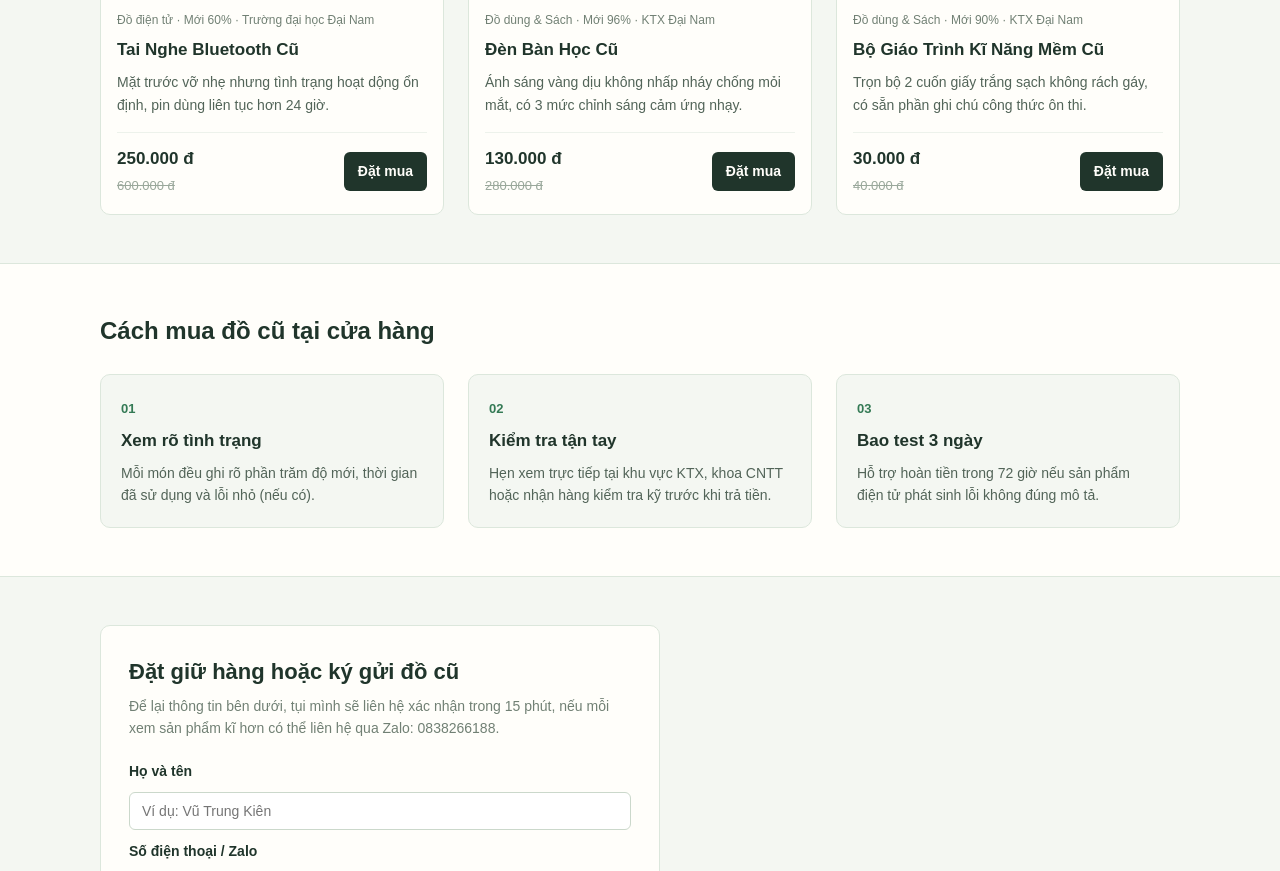
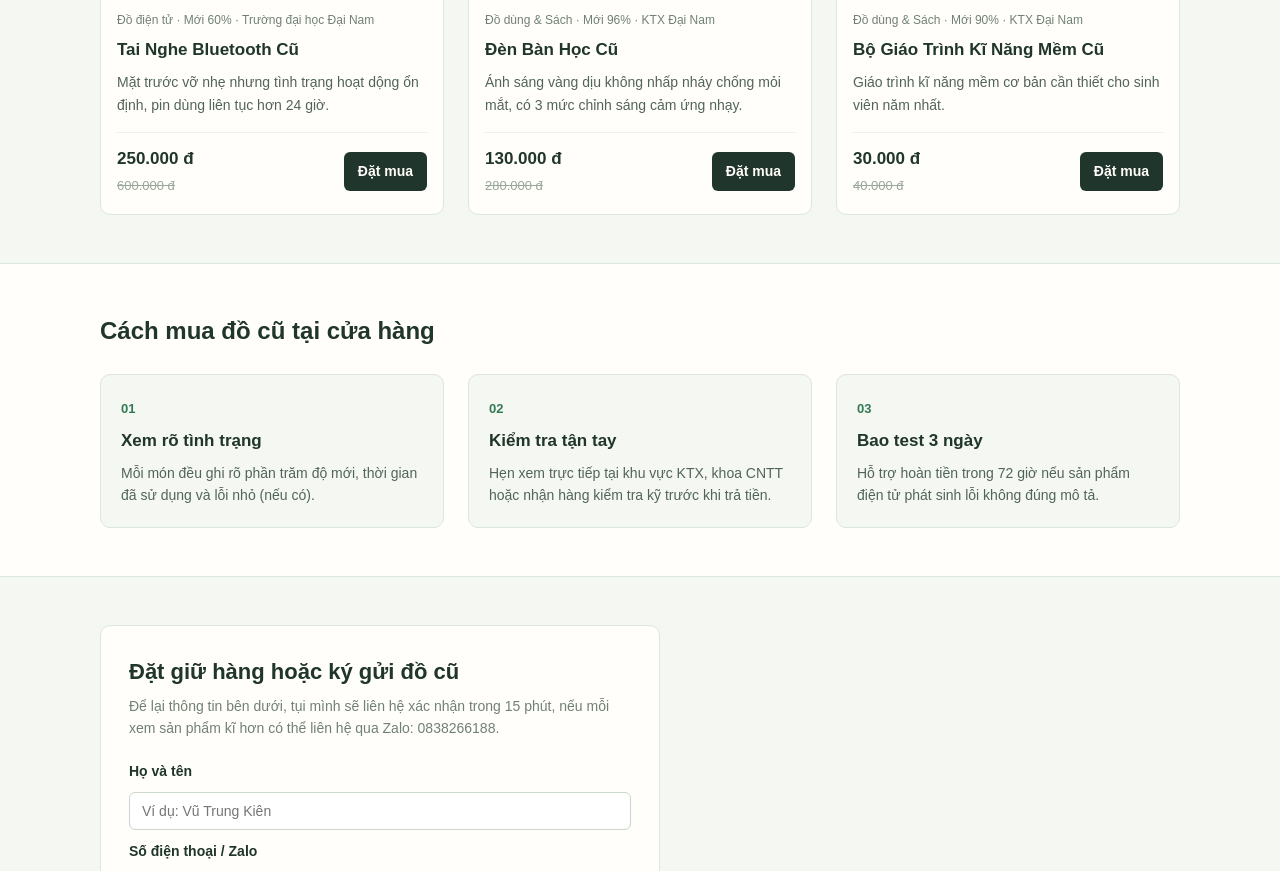
Before and after one commit to TrungKyenn/2071020110_VuTrungKien_BaoCaoBaiTapLonThietKeWeb, a plain HTML site: page index.html in a window 1280 px wide. Shown: the part 1320-2191 px from the top of the page. Drawn offline with Linux system fonts and the light colour scheme.

Commit message:
Fix HTML formatting and structure

```diff
--- a/index.html
+++ b/index.html
@@ -116,7 +116,7 @@
         </div>
         <p class="product-meta">Đồ dùng & Sách · Mới 90% · KTX Đại Nam</p>
         <h3>Bộ Giáo Trình Kĩ Năng Mềm Cũ</h3>
-        <p class="product-desc">Trọn bộ 2 cuốn giấy trắng sạch không rách gáy, có sẵn phần ghi chú công thức ôn thi.</p>
+        <p class="product-desc">Giáo trình kĩ năng mềm cơ bản cần thiết cho sinh viên năm nhất.</p>
         <div class="product-footer">
           <div>
             <span class="price">30.000 đ</span>
```
